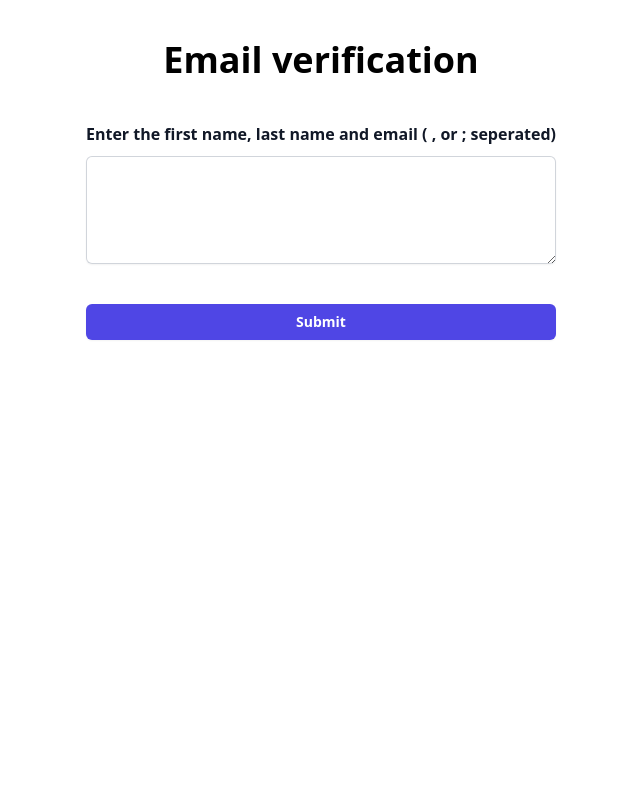
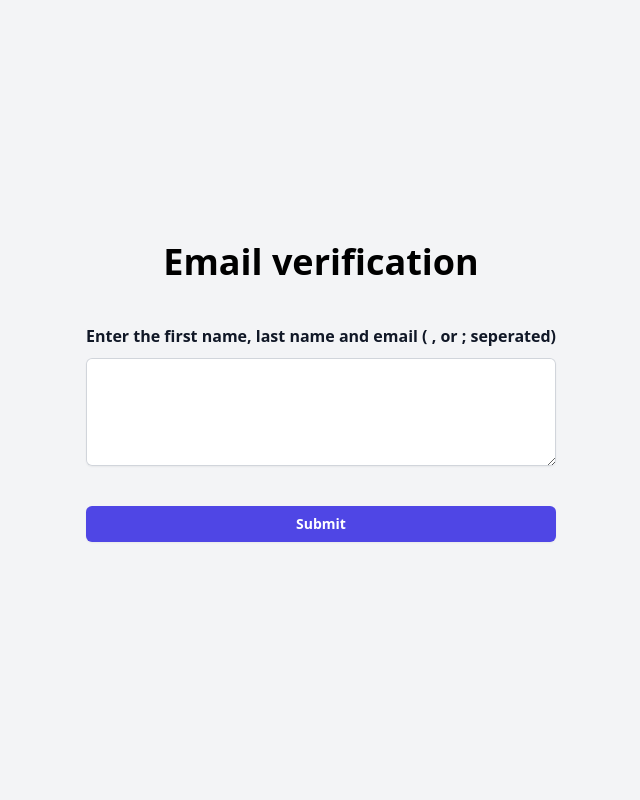
Before and after one commit to yalmaz-ali/Django-Email-Verification, a Django app: page / in a window 1280 px wide. Shown: the whole page, without its empty margins (319-959 px from the left). Run offline with Django 5.2, Linux system fonts and the light colour scheme; some libraries are stand-ins or nearby versions; some web fonts are replaced.

Commit message:
Update home.html and db.sqlite3

```diff
--- a/analyze/templates/home.html
+++ b/analyze/templates/home.html
@@ -8,7 +8,8 @@
     <link rel="stylesheet" href="https://rsms.me/inter/inter.css">
 </head>
 
-<body style="text-align: center; display: flex; justify-content: center;">
+<body
+    style="text-align: center; display: flex; justify-content: center; align-items: center; height: 100vh; background-color: #f3f4f6;">
     <div class="grid grid-cols-1 space-y-10">
         <div>
             <form action="/analyze/" method="post">
@@ -24,14 +25,18 @@
                             and
                             email (
                             , or
-                            ; seperated)</h2>
+                            ; seperated)
+                        </h2>
                         <div class="mt-2">
                             <textarea id="text" name="text" rows="4"
-                                class="block w-full rounded-md border-0 py-1.5 text-gray-900 shadow-sm ring-1 ring-inset ring-gray-300 placeholder:text-gray-400 focus:ring-2 focus:ring-inset focus:ring-indigo-600 sm:text-sm sm:leading-6"></textarea>
+                                class="block w-full rounded-md border-0 py-1.5 text-gray-900 shadow-sm ring-1 ring-inset ring-gray-300 placeholder:text-gray-400 focus:ring-2 focus:ring-inset focus:ring-indigo-600 sm:text-sm sm:leading-6">
+                            </textarea>
                         </div>
                     </div>
                     <button type="submit"
-                        class="rounded-md bg-indigo-600 px-3 py-2 text-sm font-semibold text-white shadow-sm hover:bg-indigo-500 focus-visible:outline focus-visible:outline-2 focus-visible:outline-offset-2 focus-visible:outline-indigo-600">Submit</button>
+                        class="rounded-md bg-indigo-600 px-3 py-2 text-sm font-semibold text-white shadow-sm hover:bg-indigo-500 focus-visible:outline focus-visible:outline-2 focus-visible:outline-offset-2 focus-visible:outline-indigo-600">
+                        Submit
+                    </button>
                 </div>
             </form>
         </div>
```
Also changed, not shown: db.sqlite3.
